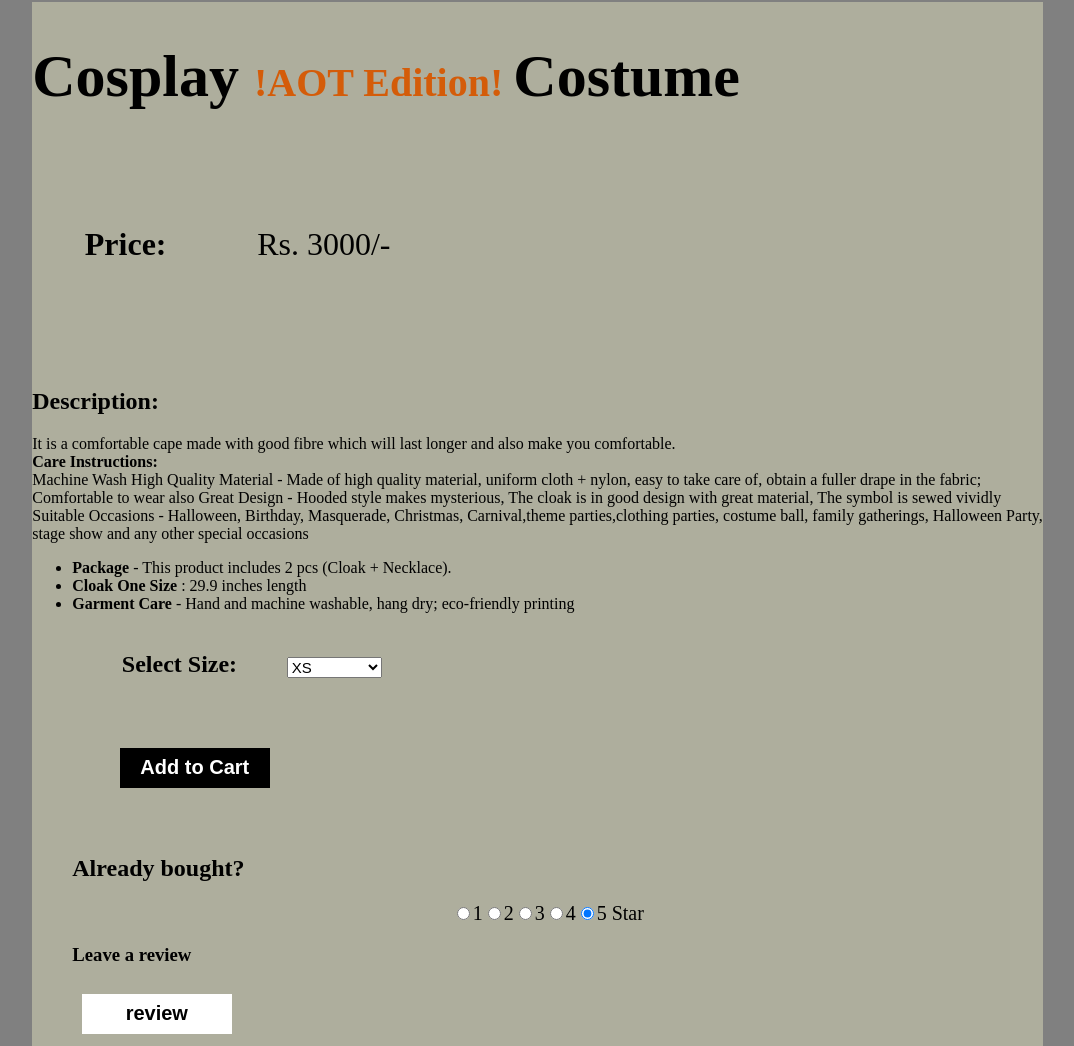
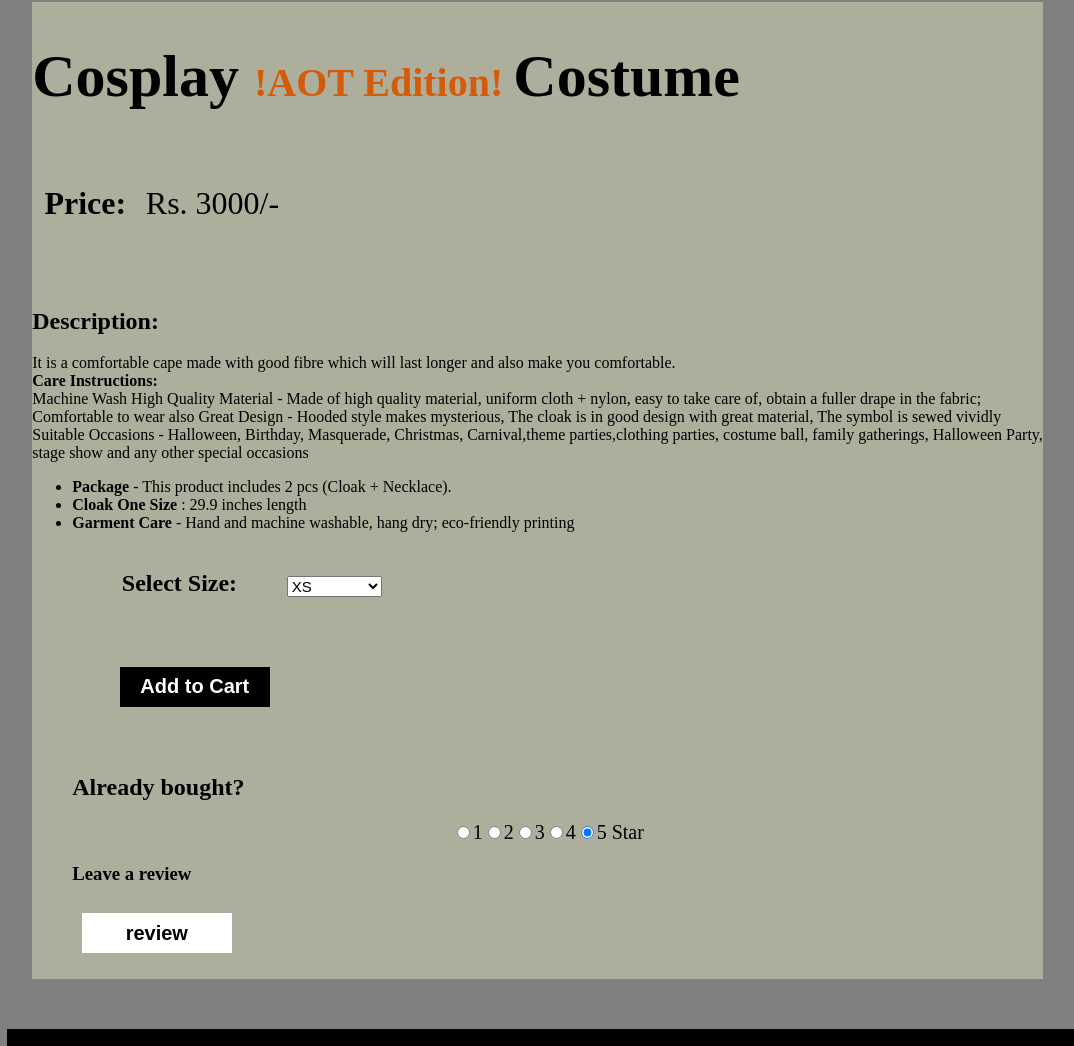
Before and after one commit to non-existent-coder/non-existent-coder.github.io-shop-, a plain HTML site: page object.html in a window 1280 px wide. Shown: the part 754-1800 px from the top of the page, without its empty margins (1-1075 px from the left). Drawn offline with Linux system fonts and the light colour scheme.

Commit message:
Update object.html

```diff
--- a/object.html
+++ b/object.html
@@ -40,8 +40,8 @@
 
         <h1 class ="productt" >Cosplay <span style="color:rgb(212, 92, 9); "> !AOT Edition! </span> Costume </h1>
 
-        <div style="display:flex; flex-direction:row; text-align: left; margin: 5%;padding: 2px;">
-        <h1>Price:</h1><h1 style="font-weight:lighter; margin-left: 10%;">Rs. 3000/-</h1>
+        <div style="display:flex; flex-direction:row; text-align: left; margin: 1%;padding: 2px;">
+        <h1>Price:</h1><h1 style="font-weight:lighter; margin-left: 2%;">Rs. 3000/-</h1>
         </div>
         <!--<div style="display:flex; flex-direction:row; text-align: left; margin-left: 5%;margin-top:-50px;padding: 2px;">-->
 
```
